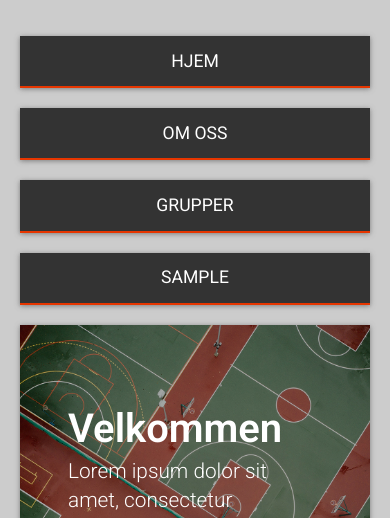
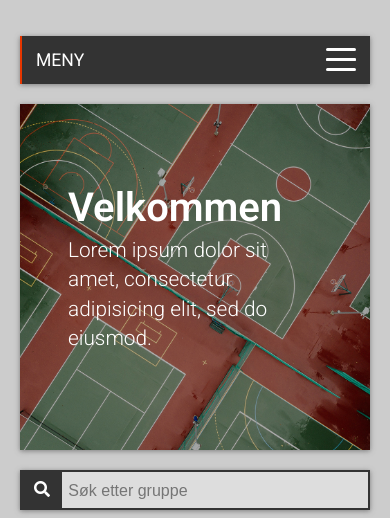
Before and after one commit to SindreHa/SocialCampus, a PHP site: page /HTML/index.php in a window 390 px wide. Shown: the top 518 px of the page. Run offline with PHP 8.4, Linux system fonts and the light colour scheme; the visitor is signed in with stand-in values (Sample User, id 1); some libraries are stand-ins or nearby versions.

Commit message:
Legg til responsiv navigasjonsbar
Aktiveres på 740px

```diff
--- a/CSS/style.css
+++ b/CSS/style.css
@@ -111,14 +111,25 @@ img {
 	text-transform: uppercase;
 	font-size: 1.1rem;
 	box-shadow: var(--shadow);
-	transition: background-color .2s, color .3s;
+	transition:
+		background-color .25s ease-out,
+		color .25s ease-out,
+		border-color .25s ease-out;
 	border-bottom: 2px solid var(--accent);
+}
+.main-nav a i{
+	display: none;
 }
 
 .main-nav a:hover {
-	background-color: var(--light);
-	color: var(--dark);
+	/* background-color: var(--darker); */
+	/* color: var(--dark); */
+	border-color: var(--light);
 	cursor: pointer;
+}
+
+.menu {
+	display: none;
 }
 
 /*Logg inn og registrer*/
@@ -1073,9 +1084,6 @@ footer p{
 	.showcase h1 {
 		font-size: 2.5rem;
 	}
-	.main-nav ul {
-		grid-template-columns: 1fr;
-	}
 	.profile-container {
 		margin: 0;
 	}
@@ -1103,6 +1111,105 @@ footer p{
 @media(max-width: 740px) {
 	.login {
 		grid-column: 1/5;
+	}
+	.menu {
+		display: block;
+	}
+	.main-nav ul {
+		grid-template-columns: 1fr;
+		grid-gap: 0;
+		overflow: hidden;
+		height: 48px;
+		transition: height .3s ease-in-out;
+		position: relative;
+		box-shadow: var(--shadow);
+	}
+	.main-nav a {
+		border-bottom: 0;
+		padding: 12px 14px;
+		box-shadow: none;
+		text-align: left;
+		border-left: 2px solid var(--accent);
+		transition:
+			background-color .25s ease-in-out,
+			border-color .2s ease-out,
+			box-shadow .2s ease-out;
+	}
+	.main-nav a i{
+		display: inline-block;
+		margin-right: 5px;
+		width: 20px;
+		text-align: center;
+		transition: color .2s ease-out;
+	}
+	.main-nav li:first-child a {
+		border-bottom: 1px solid var(--accent);
+		box-shadow: none;
+	}
+	.main-nav a:hover {
+		border-color: var(--accent);
+		box-shadow: inset 10px 0px 0px -8px var(--accent);
+	}
+	.main-nav li:hover i{
+		color: var(--accent)
+	}
+	.menyToggle:hover {
+		border-color: var(--accent) !important;
+	}
+	.menu-show ul{
+		height: calc(48*5px);
+	}
+	.hamburger-icon {
+		width: 30px;
+		position: absolute;
+		top: 12px;
+		right: 14px;
+		transform: rotate(0deg);
+		transition: .5s ease-in-out;
+		cursor: pointer;
+	}
+	.hamburger-icon span {
+		display: block;
+		position: absolute;
+		height: 3px;
+		width: 100%;
+		border-radius: 3px;
+		background: var(--light);
+		opacity: 1;
+		left: 0;
+		transform: rotate(0deg);
+		transition: .25s ease-in-out;
+	}
+	.main-nav li:hover .hamburger-icon span{
+		background: var(--accent);
+	}
+	.hamburger-icon span:nth-child(1) {
+		top: 0px;
+	}
+	.hamburger-icon span:nth-child(2), .hamburger-icon span:nth-child(3) {
+		top: 10px;
+	}
+	.hamburger-icon span:nth-child(4) {
+		top: 20px;
+	}
+	.hamburger-icon.open span{
+		background: var(--accent);
+	}
+	.hamburger-icon.open span:nth-child(1) {
+		top: 10px;
+		width: 0%;
+		left: 50%;
+	}
+	.hamburger-icon.open span:nth-child(2) {
+		transform: rotate(45deg);
+	}
+	.hamburger-icon.open span:nth-child(3) {
+		transform: rotate(-45deg);
+	}
+	.hamburger-icon.open span:nth-child(4) {
+		top: 10px;
+		width: 0%;
+		left: 50%;
 	}
 }
 
--- a/JS/js.js
+++ b/JS/js.js
@@ -1,9 +1,5 @@
 
 /* Variabler */
-
-// Class toggle
-var logInDropdown = document.getElementById("dropdown");
-
 
 // Kart
 var map, infoWindow;
@@ -21,23 +17,18 @@ var insertBefore = head.insertBefore;
 
 /* Funksjoner */
 
-	/*Vis og skjul logg in boks*/
 
-	window.addEventListener('click', function(e)
-	{
-	var element2 = document.getElementById("dropdown");
-	try{
-		if (document.getElementById('click').contains(e.target))
-		{
-	  		logInDropdown.classList.add("hide");
-			}
-	  	else {
-			logInDropdown.classList.remove("hide");
-			}
-			}catch(TypeError){
+	/*Toggle class for responsiv navigasjonsbar*/
+	$(".menyToggle").click(function() {
+		$(this).closest(".main-nav").toggleClass('menu-show');
+		$(".hamburger-icon").toggleClass('open');
+	});
 
-			}
-	})
+	/* Gjør så man kan trykke på strekene på Meny bar */
+	$(".hamburger-icon span").click(function() {
+		$(this).closest(".main-nav").toggleClass('menu-show');
+		$(".hamburger-icon").toggleClass('open');
+	});
 
 
 	/*Hinder GMaps i å hente egen font*/
--- a/PHP/nav.php
+++ b/PHP/nav.php
@@ -2,10 +2,32 @@
 
 <nav class="main-nav">
 	<ul>
-		<li><a href="index.php">Hjem</a></li>
-		<li><a href="omoss.php">Om Oss</a></li>
-		<li><a href="gruppeEksempel.php">Grupper</a></li>
-		<li><a href="profil.php"><?php echo htmlspecialchars($_SESSION["username"]); ?></a></li>
+		<li class="menu"><a href="#" class="menyToggle">
+			Meny
+		</a>
+		<div class="hamburger-icon">
+			<span></span>
+			<span></span>
+			<span></span>
+			<span></span>
+		</div>
+		</li>
+		<li><a href="index.php">
+			<i class="fas fa-home"></i>
+			Hjem
+		</a></li>
+		<li><a href="omoss.php">
+			<i class="fas fa-info"></i>
+			Om Oss
+		</a></li>
+		<li><a href="gruppeEksempel.php">
+			<i class="far fa-bookmark"></i>
+			Grupper
+		</a></li>
+		<li><a href="login.php">
+			<i class="fas fa-user"></i>
+			min Profil
+		</a></li>
 	</ul>
 </nav>
 
@@ -13,10 +35,32 @@
 
  <nav class="main-nav">
 	<ul>
-		<li><a href="index.php">Hjem</a></li>
-		<li><a href="omoss.php">Om Oss</a></li>
-		<li><a href="gruppeEksempel.php">Grupper</a></li>
-		<li><a href="login.php">Logg Inn</a></li>
+		<li class="menu"><a href="#" class="menyToggle">
+			Meny
+		</a>
+		<div class="hamburger-icon">
+			<span></span>
+			<span></span>
+			<span></span>
+			<span></span>
+		</div>
+		</li>
+		<li><a href="index.php">
+			<i class="fas fa-home"></i>
+			Hjem
+		</a></li>
+		<li><a href="omoss.php">
+			<i class="fas fa-info"></i>
+			Om Oss
+		</a></li>
+		<li><a href="gruppeEksempel.php">
+			<i class="far fa-bookmark"></i>
+			Grupper
+		</a></li>
+		<li><a href="login.php">
+			<i class="fas fa-sign-in-alt"></i>
+			Logg Inn
+		</a></li>
 	</ul>
 </nav>
 
```
